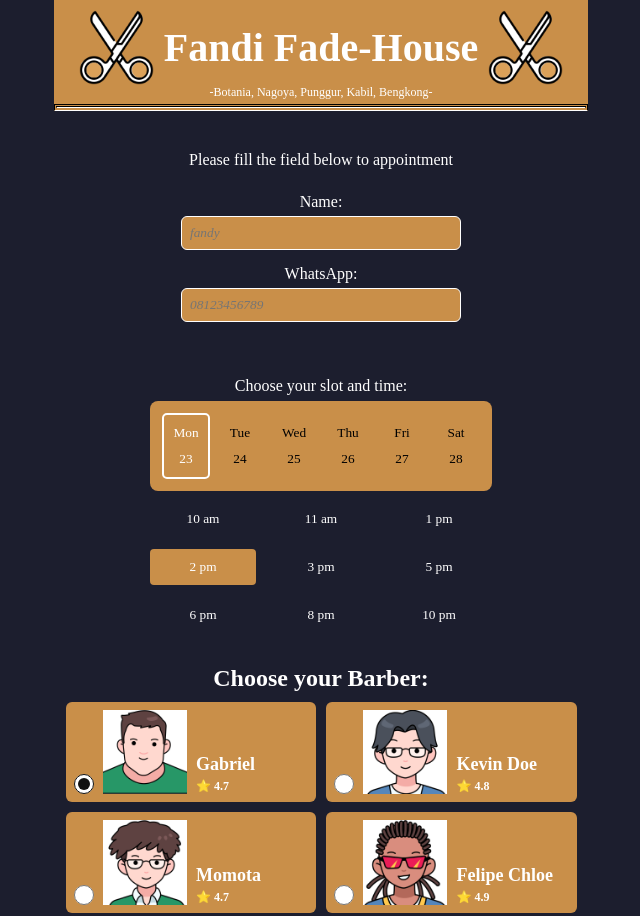
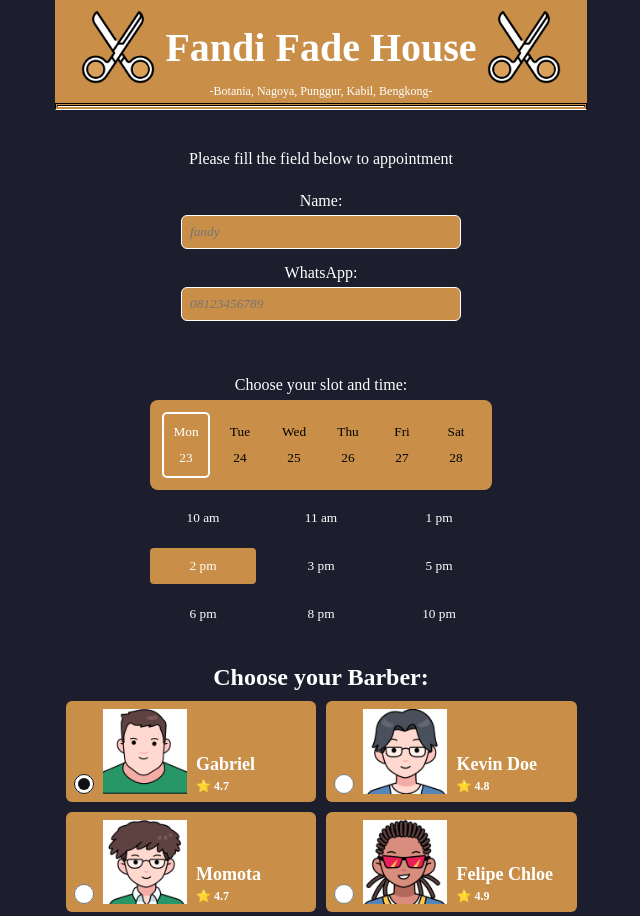
Before and after one commit to risfandi-lase/barber-booking, a plain HTML site: page index.html in a window 1280 px wide. Shown: the top 916 px of the page, without its empty margins (319-959 px from the left). Drawn offline with Linux system fonts and the light colour scheme; a web font is replaced by a local one.

Commit message:
remove the -

```diff
--- a/index.html
+++ b/index.html
@@ -18,7 +18,7 @@
       <div class="header">
         <div class="heading">
           <img src="logo.png" alt="" />
-          <h1>Fandi Fade-House</h1>
+          <h1>Fandi Fade House</h1>
           <img src="logo.png" alt="" />
         </div>
         <div class="heading2">
```
